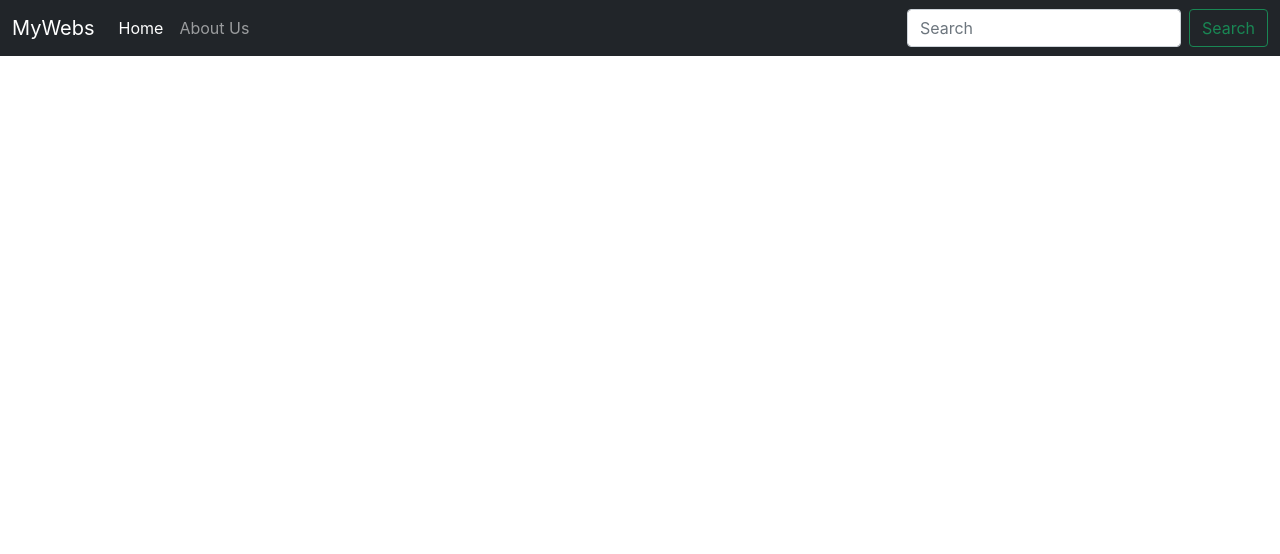
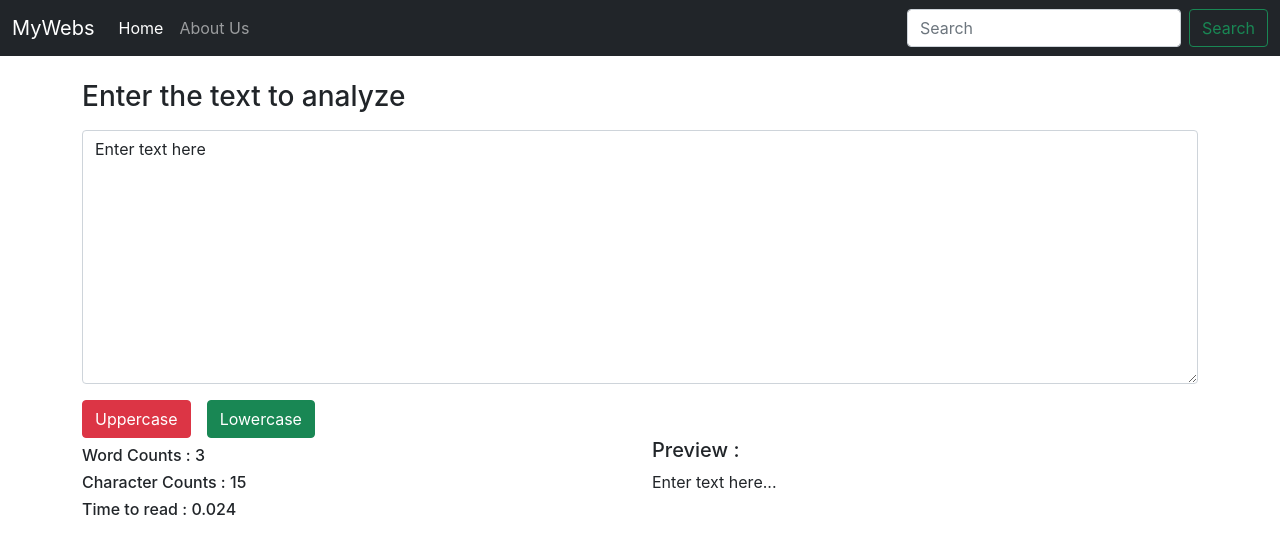
Before and after one commit to shivamnegi479/React-js, a React (Create React App) app: page / in a window 1280 px wide. Shown: the top 554 px of the page. Built offline with nearby package versions, Linux system fonts and the light colour scheme.

Commit message:
fifth commit

```diff
--- /dev/null
+++ b/src/components/TextForm.js
@@ -0,0 +1,43 @@
+import React,{useState} from 'react'
+
+export default function TextForm(props) {
+  const handleOnchange=(event)=>{
+    setText(event.target.value)
+  }
+  const Uppercase=()=>{
+    let newtext=text.toUpperCase();
+    setText(newtext)
+  }
+  const lowercase=()=>{
+    let newtext=text.toLowerCase();
+    setText(newtext)
+  }
+  const [text,setText]=useState('Enter text here');
+
+  let CountWord=text.split(' ');
+  return (
+    <div className='container'>
+
+<div className="mb-3 my-4">
+    <h3 className='mb-3'>{props.heading}</h3>
+  <textarea className="form-control" value={text} onChange={handleOnchange} id="mybox" rows="10"></textarea>
+    </div>
+    <button className='btn btn-danger ' onClick={Uppercase}>Uppercase</button>
+    <button className='btn btn-success mx-3' onClick={lowercase}>Lowercase</button>
+
+    <div className="row">
+      <div className="col-md-6">
+        <h6 className='my-2'>Word Counts : {CountWord.length }</h6>
+        <h6>Character Counts : {text.length }</h6>
+        <h6>Time to read : {0.008*CountWord.length }</h6>
+      </div>
+      <div className="col-md-6">
+        <div className="preview">
+          <h5>Preview : </h5>
+          <p>{text.substring(0,25)}...</p>
+        </div>
+      </div>
+    </div>
+    </div>
+  )
+}
--- a/src/components/main.js
+++ b/src/components/main.js
@@ -1,9 +1,11 @@
 import React from 'react';
 import Navbar from './navbar';
+import TextForm from './TextForm'
 const Main =()=>{
   return(
     <>
     <Navbar  title="MyWebs"/>
+    <TextForm heading="Enter the text to analyze" />
    </>
   )
 }
--- a/src/components/navbar.js
+++ b/src/components/navbar.js
@@ -36,4 +36,17 @@ const Navbar =(props)=>{
 Navbar.propTypes={
     title:PropTypes.string
 }
+
+// required title
+
+// Navbar.propTypes={
+//     title:PropTypes.string.isRequired
+// }
+
+
+// default props
+
+Navbar.defaultProps = {
+    title: 'Set title here'
+  };
 export default Navbar;
```
